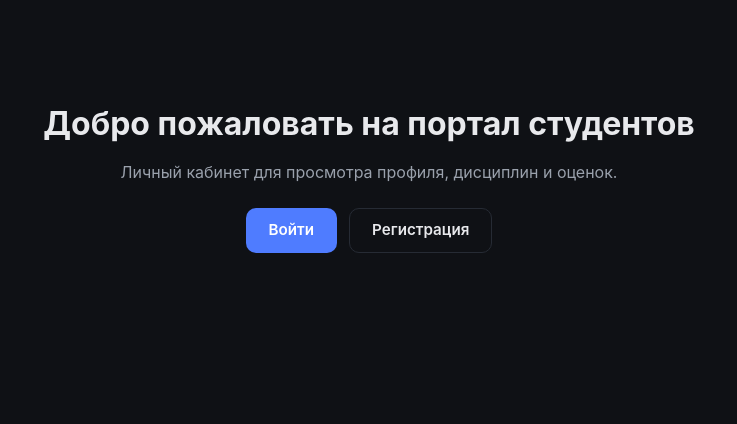
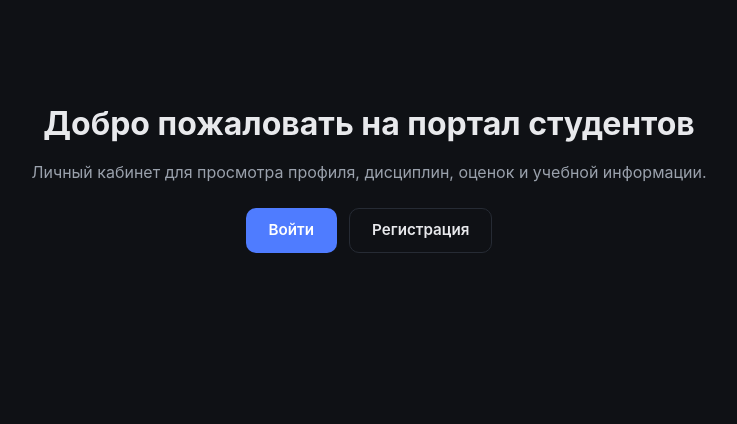
Before and after one commit to nasadcs/student-portal, a PHP site: page /index.php in a window 1280 px wide. Shown: the part 59-483 px from the top of the page, without its empty margins (271-1008 px from the left). Run offline with PHP 8.4, Linux system fonts and the light colour scheme.

Commit message:
Update homepage description

```diff
--- a/index.php
+++ b/index.php
@@ -4,7 +4,7 @@ require_once "includes/flash.php";
 ?>
 <section class="hero">
     <h1>Добро пожаловать на портал студентов</h1>
-    <p>Личный кабинет для просмотра профиля, дисциплин и оценок.</p>
+    <p>Личный кабинет для просмотра профиля, дисциплин, оценок и учебной информации.</p>
     <?php if (!isset($_SESSION['user_id'])): ?>
         <div class="hero-actions">
             <a class="btn btn-primary" href="login.php">Войти</a>
```
